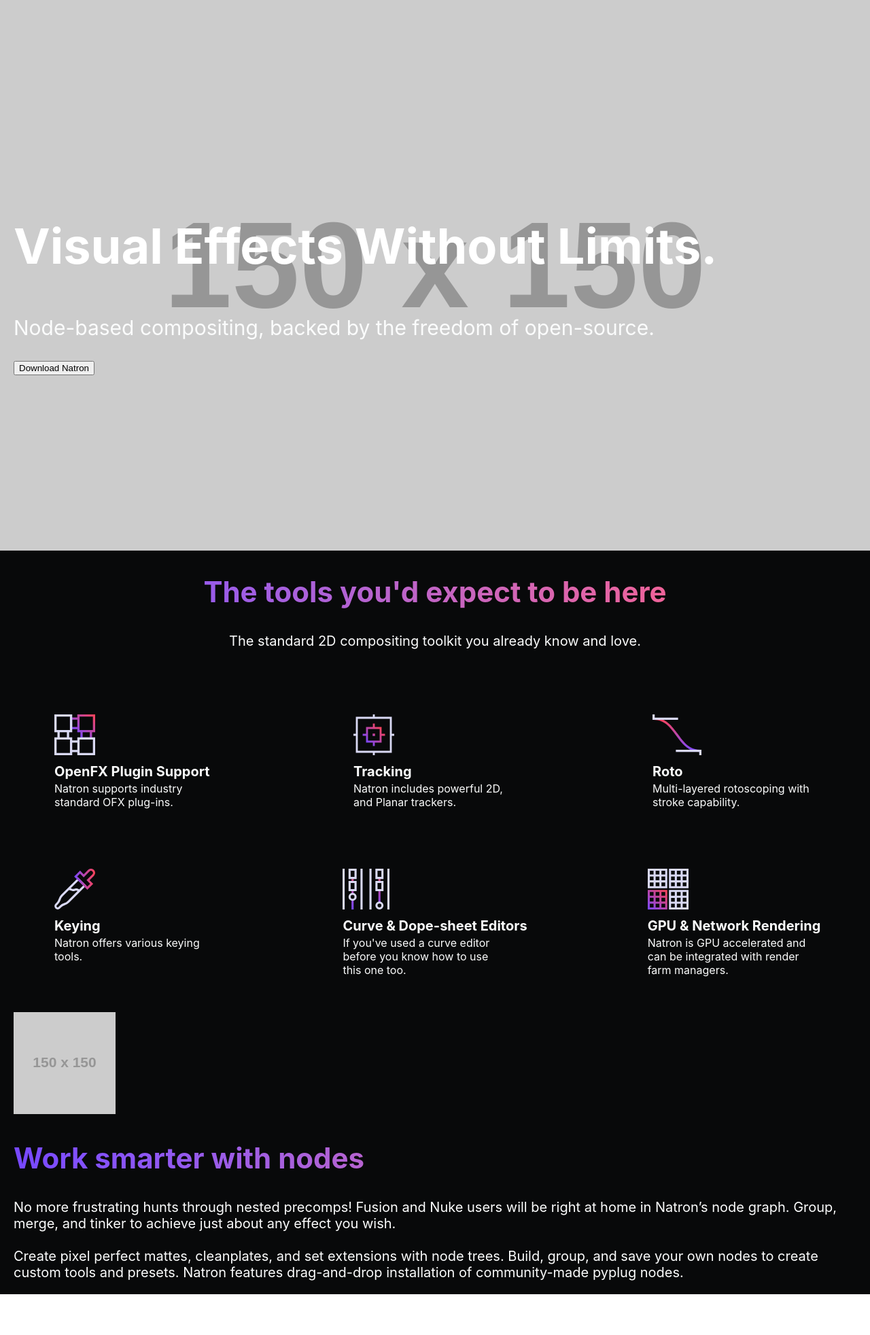
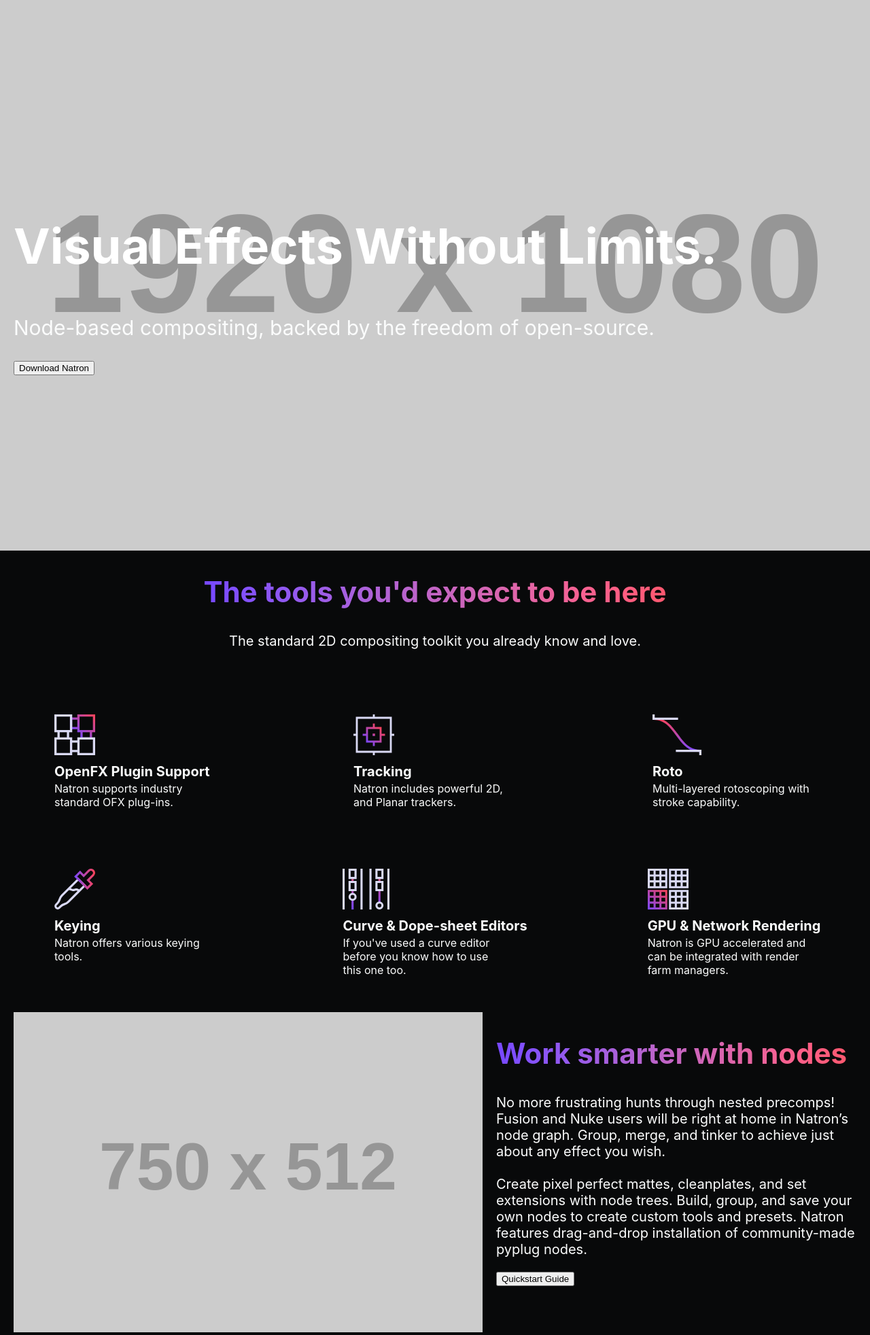
Before and after one commit to NatronGitHub/NatronGitHub.github.io, a Jekyll site: the page built from index.html, in a window 1280 px wide. Shown: the whole page at 68% size. Built offline with Jekyll 4.4.1, drawn with Linux system fonts in a browser that asks for light colours; before the commit the page ends 1904 px from its top, so only the background shows below that.

Commit message:
About Nodes section & Better title centring / gradients

```diff
--- a/_sass/_global.scss
+++ b/_sass/_global.scss
@@ -87,6 +87,8 @@
 
 .center-text {
   text-align: center;
+  margin-left: auto;
+  margin-right: auto;
 }
 
 .h1 {
@@ -106,6 +108,8 @@
   background: linear-gradient(90deg, var(--purple), var(--pink));
   color: transparent;
   background-clip: text;
+  width: -moz-fit-content;
+  width: fit-content;
 }
 
 .h3 {
--- a/_sass/_index.scss
+++ b/_sass/_index.scss
@@ -14,7 +14,7 @@
 
   @media only screen and (max-width: 640px) {
     ul {
-      grid-template-columns: repeat(2, 1fr);
+      grid-template-columns: repeat(1, 1fr);
     }
   }
 
@@ -44,5 +44,24 @@
 }
 
 .index-aboutnodes {
+  display: flex;
+}
 
+.index-aboutnodes-imagecontainer {
+  max-width: 750px;
+  width: 200%;
+  flex-grow: 2;
+  flex-shrink: 1;
+  margin-right: 10px;
+
+  img {
+    width: 100%;
+  }
 }
+
+.index-aboutnodes-textcontainer {
+  max-width: 530px;
+  margin-left: 10px;
+  flex-grow: 1;
+  flex-shrink: 1;
+}
--- a/index.html
+++ b/index.html
@@ -2,7 +2,7 @@
 layout: default
 title: Natron
 ---
-<section class="herosection" style="background-image: url(https://via.placeholder.com/150)">
+<section class="herosection" style="background-image: url(https://via.placeholder.com/1920x1080)">
   <div class="herosection-container">
     <div>
       <h1 class="h1">Visual Effects Without Limits.</h1>
@@ -97,10 +97,10 @@
 <section class="stdsection">
   <div class="section-container">
   <div class="index-aboutnodes">
-    <div>
-      <img src="https://via.placeholder.com/150" alt="A flatscreen monitor displaying Natron's node-based interface">
+    <div class="index-aboutnodes-imagecontainer">
+      <img src="https://via.placeholder.com/750x512" alt="A flatscreen monitor displaying Natron's node-based interface">
     </div>
-    <div>
+    <div class="index-aboutnodes-textcontainer">
       <h2 class="h2">Work smarter with nodes</h2>
       <p class="p-body">
         No more frustrating hunts through nested precomps!  Fusion and Nuke users will be right at home in Natron’s node graph. Group, merge, and tinker to achieve just about any effect you wish.
@@ -108,6 +108,9 @@
         <br />
         Create pixel perfect mattes, cleanplates, and set extensions with node trees. Build, group, and save your own nodes to create custom tools and presets.  Natron features drag-and-drop installation of community-made pyplug nodes.
       </p>
+      <div>
+        <button type="button" name="Quickstart Guide">Quickstart Guide</button>
+      </div>
     </div>
   </div>
   </div>
```
